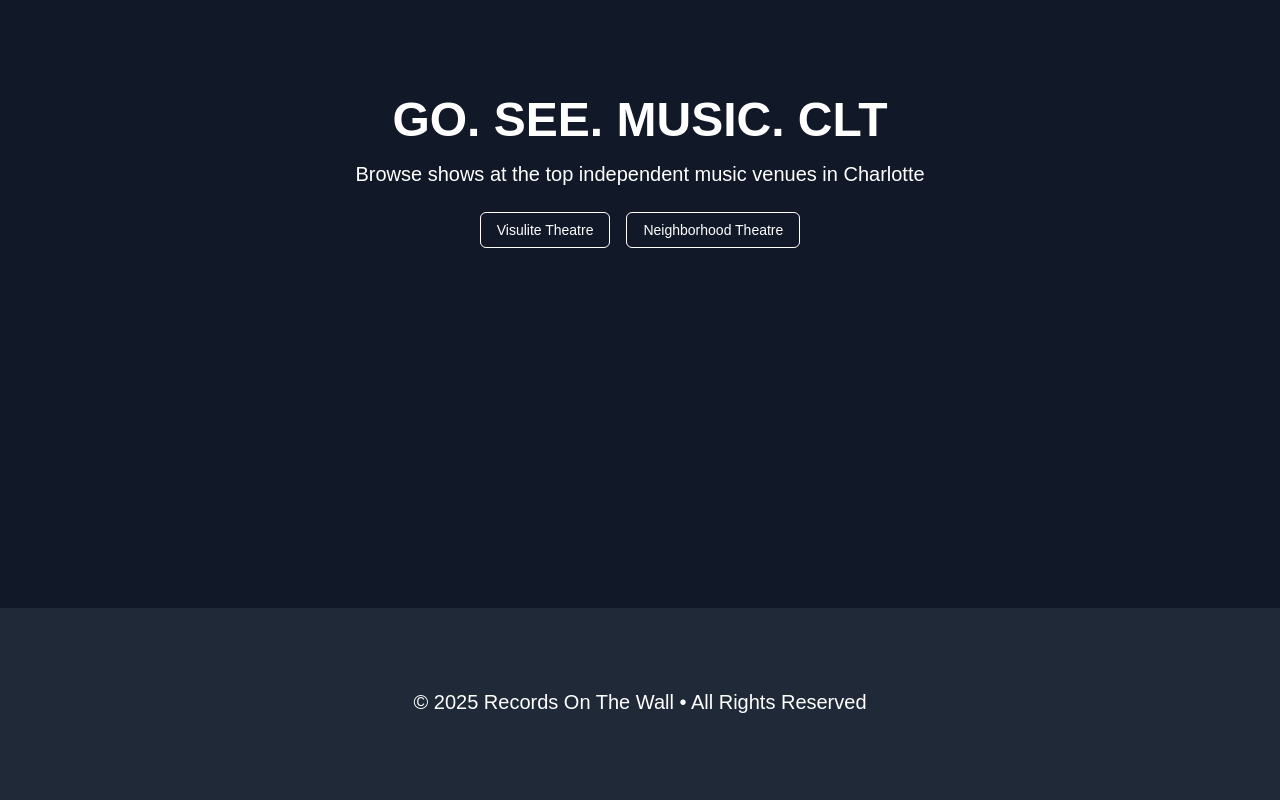
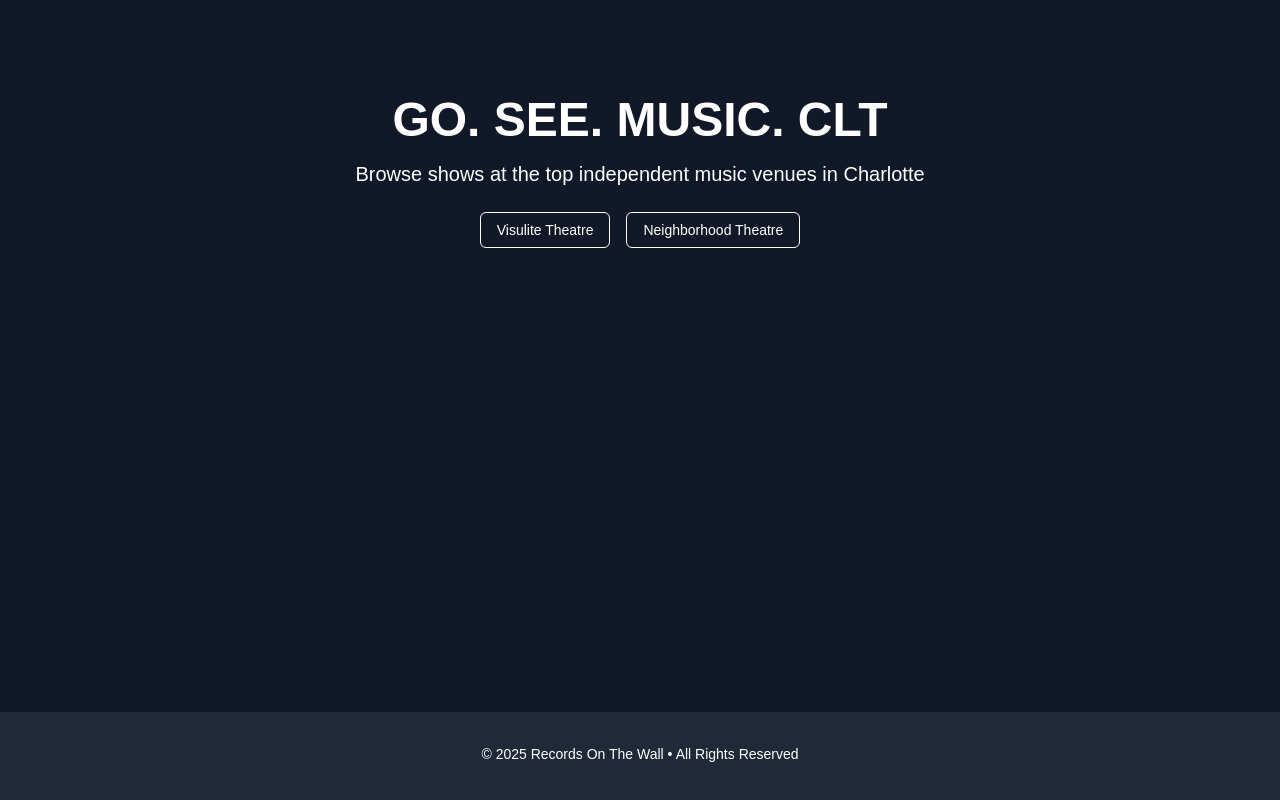
Before and after one commit to EricL2001/clt-shows-beta, a Next.js app: page / in a window 1280 px wide. Built offline with nearby package versions, Linux system fonts and the light colour scheme.

Commit message:
fixed footer and hero padding

```diff
--- a/components/ui/footer.tsx
+++ b/components/ui/footer.tsx
@@ -1,8 +1,8 @@
 export default function Footer() {
     return (
-      <div className="bg-gray-800 text-white py-20">
+      <div className="bg-gray-800 text-white py-8">
         <div className="container mx-auto px-4 text-center">
-          <p className="text-xl mb-1 max-w-2xl mx-auto">
+          <p className="text-sm mb-1 max-w-2xl mx-auto">
           © {new Date().getFullYear()} Records On The Wall • All Rights Reserved
           </p>
         </div>
--- a/components/ui/hero.tsx
+++ b/components/ui/hero.tsx
@@ -4,7 +4,7 @@
 export default function HeroSection({ setActiveVenue }: { setActiveVenue: (venue: VenueInfo) => void }) {
     return (
       <div className="flex-1 bg-gray-900 text-white">
-        <div className="container mx-auto px-4 py-24 flex flex-col items-center text-center">
+        <div className="container mx-auto px-4 pt-24 pb-8 flex flex-col items-center text-center">
           <h1 className="text-5xl font-bold mb-4">GO. SEE. MUSIC. CLT</h1>
           <p className="text-xl mb-6 max-w-2xl">
             Browse shows at the top independent music venues in Charlotte
```
